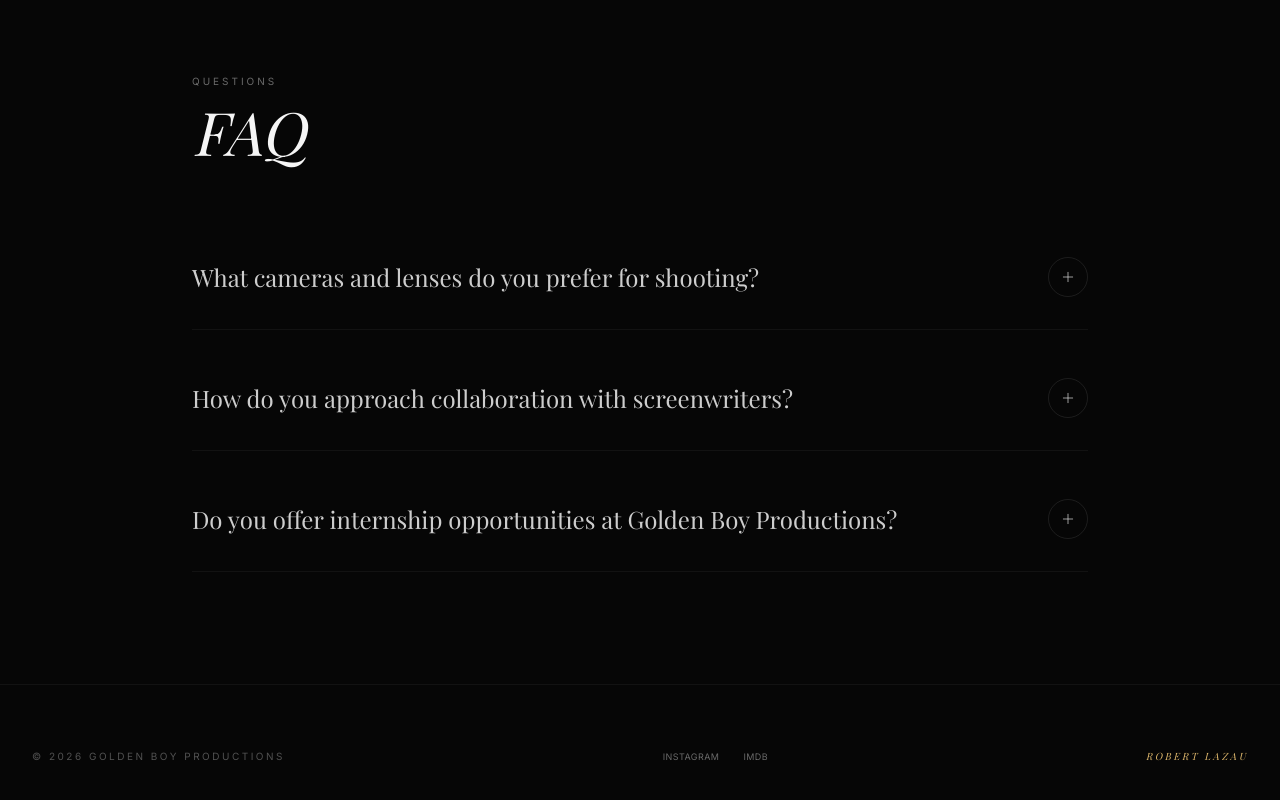
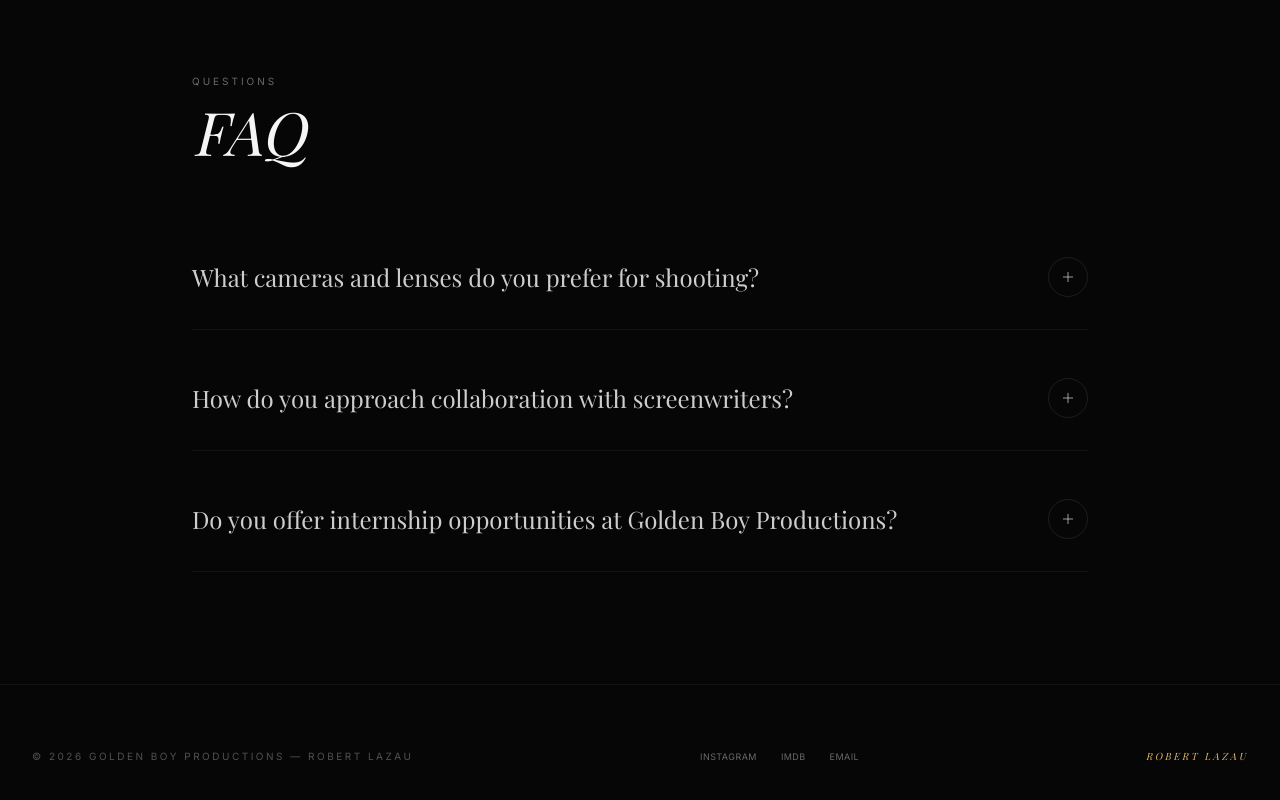
Before and after one commit to robertlazau-design/GoldenboyProductions, a React (Vite) app: page / in a window 1280 px wide. Shown: the part 4811-5611 px from the top of the page. Built offline with nearby package versions, Linux system fonts and the light colour scheme; a web font is replaced by a local one.

Commit message:
SEO: comprehensive meta tags, JSON-LD structured data, sitemap, robots.txt, semantic HTML — robertlazau.com canonical

```diff
--- a/index.html
+++ b/index.html
@@ -3,9 +3,126 @@
   <head>
     <meta charset="UTF-8" />
     <meta name="viewport" content="width=device-width, initial-scale=1.0" />
-    <title>Robert Lazau — Director & Producer</title>
+
+    <!-- Primary SEO Meta Tags -->
+    <title>Robert Lazau — Director & Producer | Golden Boy Productions</title>
+    <meta name="title" content="Robert Lazau — Director & Producer | Golden Boy Productions" />
+    <meta name="description" content="Robert Lazau is a director, producer, and cinematographer based in Portland, Oregon. Founder of Golden Boy Productions — crafting cinematic commercials, fashion visuals, community spotlights, and brand campaigns." />
+    <meta name="keywords" content="Robert Lazau, Golden Boy Productions, director, producer, cinematographer, Portland Oregon filmmaker, fashion visual, commercial video production, music video director, brand campaign director" />
+    <meta name="author" content="Robert Lazau" />
+    <meta name="robots" content="index, follow" />
+    <link rel="canonical" href="https://robertlazau.com" />
+
+    <!-- Open Graph / Facebook -->
+    <meta property="og:type" content="website" />
+    <meta property="og:url" content="https://robertlazau.com" />
+    <meta property="og:title" content="Robert Lazau — Director & Producer | Golden Boy Productions" />
+    <meta property="og:description" content="Robert Lazau is a director, producer, and cinematographer. Founder of Golden Boy Productions — crafting cinematic commercials, fashion visuals, and brand campaigns in Portland, Oregon." />
+    <meta property="og:image" content="https://robertlazau.com/og-image.jpg" />
+    <meta property="og:site_name" content="Robert Lazau — Golden Boy Productions" />
+    <meta property="og:locale" content="en_US" />
+
+    <!-- Twitter Card -->
+    <meta name="twitter:card" content="summary_large_image" />
+    <meta name="twitter:url" content="https://robertlazau.com" />
+    <meta name="twitter:title" content="Robert Lazau — Director & Producer | Golden Boy Productions" />
+    <meta name="twitter:description" content="Robert Lazau is a director, producer, and cinematographer. Founder of Golden Boy Productions — crafting cinematic commercials, fashion visuals, and brand campaigns." />
+    <meta name="twitter:image" content="https://robertlazau.com/og-image.jpg" />
+
+    <!-- Theme & Branding -->
+    <meta name="theme-color" content="#060606" />
+    <meta name="msapplication-TileColor" content="#060606" />
+
+    <!-- Preconnect for Performance -->
+    <link rel="preconnect" href="https://fonts.googleapis.com" />
+    <link rel="preconnect" href="https://fonts.gstatic.com" crossorigin />
+
+    <!-- JSON-LD Structured Data: Person -->
+    <script type="application/ld+json">
+    {
+      "@context": "https://schema.org",
+      "@type": "Person",
+      "name": "Robert Lazau",
+      "url": "https://robertlazau.com",
+      "image": "https://robertlazau.com/og-image.jpg",
+      "jobTitle": ["Director", "Producer", "Cinematographer"],
+      "description": "Robert Lazau is a director, producer, and cinematographer based in Portland, Oregon. He is the founder of Golden Boy Productions, a cinematic production company specializing in commercials, fashion visuals, community spotlight films, and brand campaigns.",
+      "email": "robertlazau@gmail.com",
+      "telephone": "503-863-8966",
+      "sameAs": [
+        "https://www.instagram.com/robertrgb/",
+        "https://www.imdb.com/name/nm14415874/"
+      ],
+      "worksFor": {
+        "@type": "Organization",
+        "name": "Golden Boy Productions",
+        "url": "https://robertlazau.com"
+      },
+      "knowsAbout": ["Film Direction", "Cinematography", "Video Production", "Fashion Visuals", "Brand Campaigns", "Commercial Production"],
+      "address": {
+        "@type": "PostalAddress",
+        "addressLocality": "Portland",
+        "addressRegion": "OR",
+        "addressCountry": "US"
+      }
+    }
+    </script>
+
+    <!-- JSON-LD Structured Data: Organization -->
+    <script type="application/ld+json">
+    {
+      "@context": "https://schema.org",
+      "@type": "Organization",
+      "name": "Golden Boy Productions",
+      "alternateName": "GBP",
+      "url": "https://robertlazau.com",
+      "logo": "https://robertlazau.com/og-image.jpg",
+      "description": "Golden Boy Productions is a cinematic production company founded by Robert Lazau, specializing in commercial video production, fashion visuals, community spotlights, nonprofit campaigns, and brand storytelling.",
+      "founder": {
+        "@type": "Person",
+        "name": "Robert Lazau"
+      },
+      "contactPoint": {
+        "@type": "ContactPoint",
+        "telephone": "503-863-8966",
+        "email": "robertlazau@gmail.com",
+        "contactType": "General Inquiries"
+      },
+      "sameAs": [
+        "https://www.instagram.com/robertrgb/",
+        "https://www.imdb.com/name/nm14415874/",
+        "https://github.com/robertlazau-design/GoldenboyProductions"
+      ],
+      "address": {
+        "@type": "PostalAddress",
+        "addressLocality": "Portland",
+        "addressRegion": "OR",
+        "addressCountry": "US"
+      }
+    }
+    </script>
+
+    <!-- JSON-LD Structured Data: WebSite -->
+    <script type="application/ld+json">
+    {
+      "@context": "https://schema.org",
+      "@type": "WebSite",
+      "name": "Robert Lazau — Golden Boy Productions",
+      "url": "https://robertlazau.com",
+      "description": "Official portfolio of Robert Lazau — director, producer, and cinematographer. Founder of Golden Boy Productions.",
+      "publisher": {
+        "@type": "Person",
+        "name": "Robert Lazau"
+      }
+    }
+    </script>
   </head>
   <body>
+    <noscript>
+      <h1>Robert Lazau — Director & Producer | Golden Boy Productions</h1>
+      <p>Robert Lazau is a director, producer, and cinematographer based in Portland, Oregon. He is the founder of Golden Boy Productions, a cinematic production company creating commercials, fashion visuals, community spotlight films, nonprofit campaigns, and brand storytelling. Contact: robertlazau@gmail.com</p>
+      <p>Visit Robert Lazau on <a href="https://www.instagram.com/robertrgb/">Instagram</a> and <a href="https://www.imdb.com/name/nm14415874/">IMDb</a>.</p>
+    </noscript>
     <div id="root"></div>
     <script type="module" src="/src/main.tsx"></script>
   </body>
--- a/src/App.tsx
+++ b/src/App.tsx
@@ -1364,19 +1364,57 @@ export default function App() {
 
         </main>
 
+        {/* SEO Content Block — visually hidden, crawlable by search engines */}
+        <article className="sr-only" aria-hidden="true">
+          <h2>About Robert Lazau — Director, Producer & Cinematographer</h2>
+          <p>
+            Robert Lazau is a director, producer, and cinematographer based in Portland, Oregon.
+            He is the founder of Golden Boy Productions, a cinematic production company specializing
+            in commercial video production, fashion visuals, community spotlight films, nonprofit
+            campaigns, and brand storytelling. Robert Lazau brings a distinctive visual style that
+            merges high-contrast cinematography with intimate, character-driven narratives.
+          </p>
+          <h3>Golden Boy Productions — Services</h3>
+          <p>
+            Golden Boy Productions, founded by Robert Lazau, offers professional video production
+            services including commercial advertising, fashion brand visuals, music video direction,
+            nonprofit campaign videos, website promotional content, and event coverage. Based in
+            Portland, Oregon, Golden Boy Productions serves clients throughout the Pacific Northwest
+            and beyond.
+          </p>
+          <h3>Featured Projects by Robert Lazau</h3>
+          <ul>
+            <li>Valentines Model Mash — A collaborative brand event visual campaign for high-end models and content creators</li>
+            <li>Disaster Preparedness — A PSA commercial campaign produced with the City of Fairview</li>
+            <li>Hive Recovery Website Visual — A promotional website visual for Hive Recovery Collective in Gresham</li>
+            <li>EMOPI Video — A community spotlight film for the EMOPI program in Gresham</li>
+            <li>Refined Kollective — A high-concept fashion visual for Refined Kollective fashion brand</li>
+            <li>Hayes Hustle — A nonprofit spotlight video for a youth engagement organization</li>
+          </ul>
+          <h3>Contact Robert Lazau</h3>
+          <p>
+            Email: robertlazau@gmail.com | Phone: 503-863-8966 |
+            Instagram: @robertrgb | IMDb: nm14415874 |
+            Website: robertlazau.com | Company: Golden Boy Productions
+          </p>
+        </article>
+
         {/* Footer */}
-        <footer className="w-full max-w-[1400px] mx-auto px-4 md:px-8 py-16 border-t border-white/5 flex flex-col md:flex-row justify-between items-center text-[10px] text-white/30 uppercase tracking-[0.25em]">
-          <p>© {new Date().getFullYear()} Golden Boy Productions</p>
-          <div className="flex space-x-6 mt-4 md:mt-0 text-[9px] tracking-wider text-white/40">
-            <a href="https://www.instagram.com/robertrgb/?hl=en" target="_blank" rel="noreferrer" className="hover:text-[#dfb86c] transition-colors">Instagram</a>
-            <a href="https://www.imdb.com/name/nm14415874/" target="_blank" rel="noreferrer" className="hover:text-[#dfb86c] transition-colors">IMDb</a>
+        <footer className="w-full max-w-[1400px] mx-auto px-4 md:px-8 py-16 border-t border-white/5" role="contentinfo">
+          <div className="flex flex-col md:flex-row justify-between items-center text-[10px] text-white/30 uppercase tracking-[0.25em]">
+            <p>© {new Date().getFullYear()} Golden Boy Productions — Robert Lazau</p>
+            <nav aria-label="Social media links" className="flex space-x-6 mt-4 md:mt-0 text-[9px] tracking-wider text-white/40">
+              <a href="https://www.instagram.com/robertrgb/?hl=en" target="_blank" rel="noopener noreferrer" className="hover:text-[#dfb86c] transition-colors">Instagram</a>
+              <a href="https://www.imdb.com/name/nm14415874/" target="_blank" rel="noopener noreferrer" className="hover:text-[#dfb86c] transition-colors">IMDb</a>
+              <a href="mailto:robertlazau@gmail.com" className="hover:text-[#dfb86c] transition-colors">Email</a>
+            </nav>
+            <p
+              onClick={() => setActiveTab('home')}
+              className="mt-4 md:mt-0 font-serif italic text-[#dfb86c] cursor-pointer hover:text-white transition-colors"
+            >
+              Robert Lazau
+            </p>
           </div>
-          <p
-            onClick={() => setActiveTab('home')}
-            className="mt-4 md:mt-0 font-serif italic text-[#dfb86c] cursor-pointer hover:text-white transition-colors"
-          >
-            Robert Lazau
-          </p>
         </footer>
       </div>
 
```
Also changed, not shown: public/og-image.jpg (added), public/robots.txt (added), 1 other file (tests, documents, lock files or other folders).
